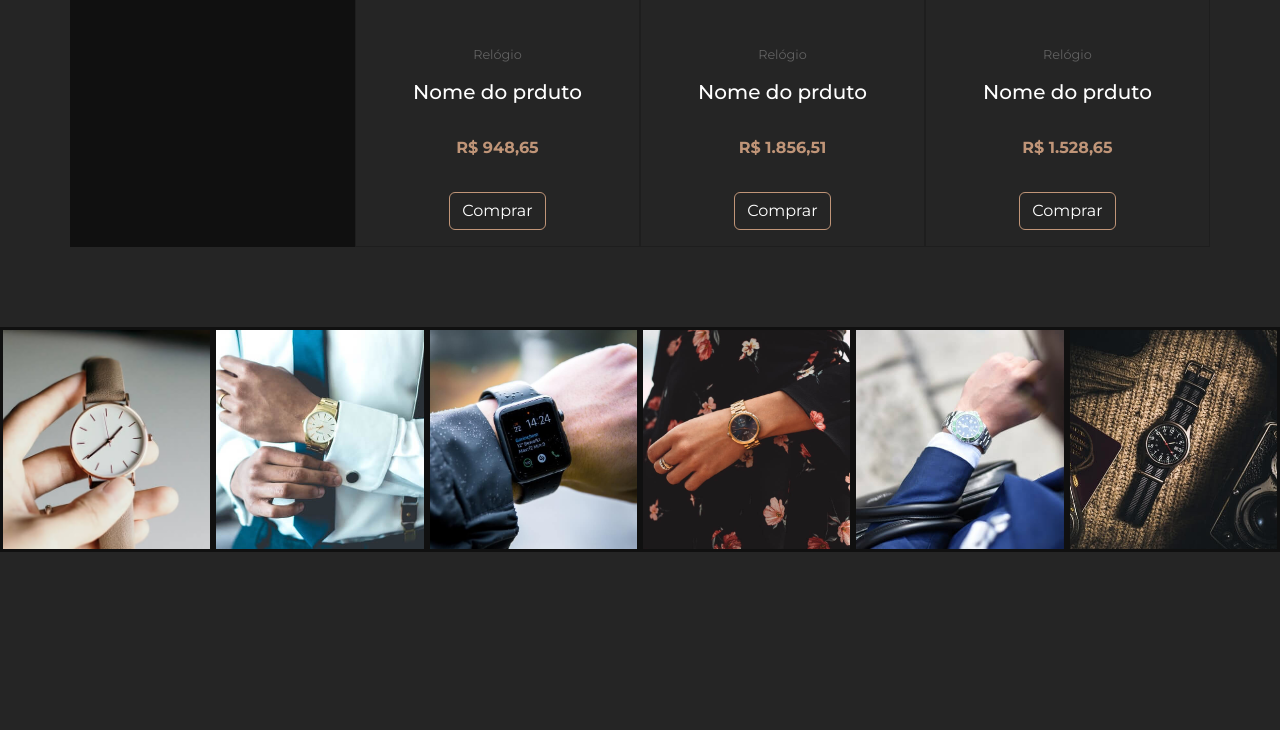
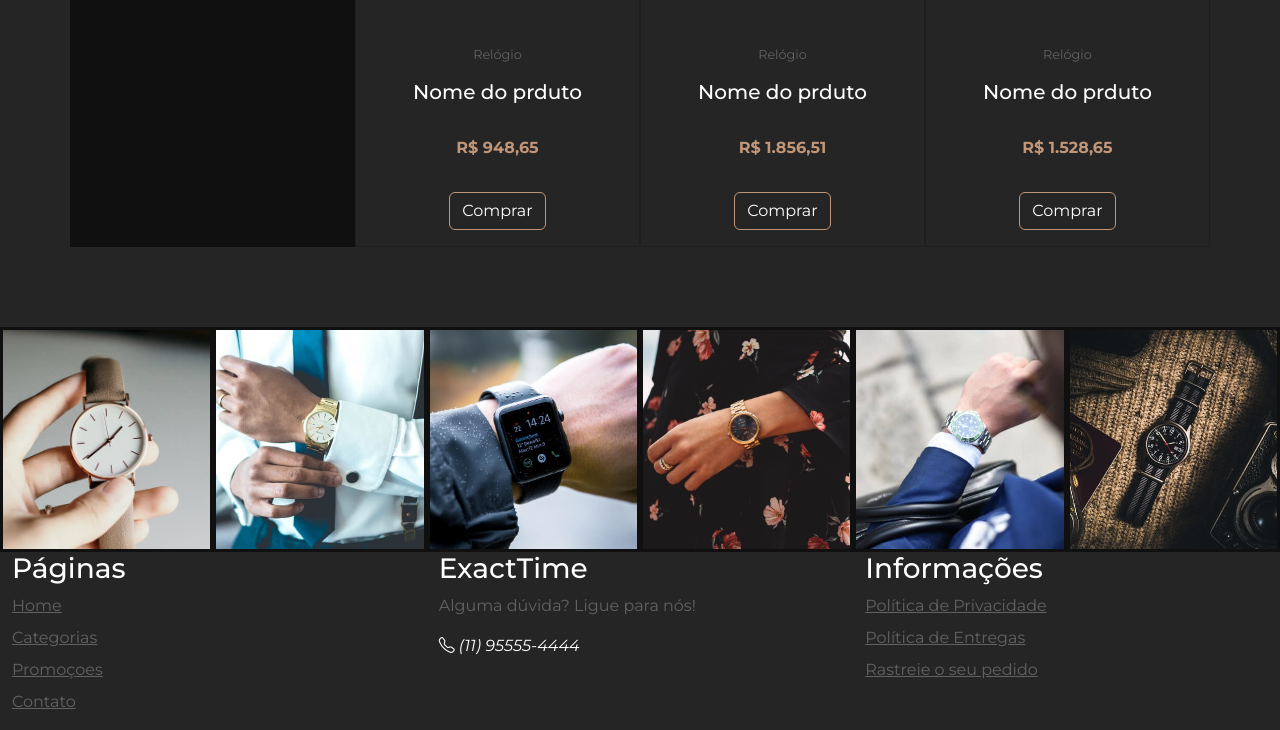
Before and after one commit to Leodf/projetos-bootstrap, a plain HTML site: page projeto-Ecommerce/index.html in a window 1280 px wide. Shown: the part 3199-3929 px from the top of the page. Before the commit the page ends 3751 px from the top, so only its background shows below. Drawn offline with nearby package versions, Linux system fonts and the light colour scheme.

Commit message:
criando o footer em html

```diff
--- a/projeto-Ecommerce/index.html
+++ b/projeto-Ecommerce/index.html
@@ -331,5 +331,34 @@
             <div class="col-6 col-md-2 image-container" id="insta6"></div>
         </div>
     </div>
+    <!-- FOOTER -->
+    <footer id="footer">
+        <div class="container-fluid" id="footer-links-container">
+            <div class="row">
+                <div class="col-12 col-md-4 footer-column">
+                    <h3>Páginas</h3>
+                    <ul class="list-unstyled">
+                        <li class="mb-2"><a href="#" class="secondary-color">Home</a></li>
+                        <li class="mb-2"><a href="#" class="secondary-color">Categorias</a></li>
+                        <li class="mb-2"><a href="#" class="secondary-color">Promoçoes</a></li>
+                        <li class="mb-2"><a href="#" class="secondary-color">Contato</a></li>
+                    </ul>
+                </div>
+                <div class="col-12 col-md-4 footer-column" id="footer-center">
+                    <h3>ExactTime</h3>
+                    <p class="secondary-color">Alguma dúvida? Ligue para nós!</p>
+                    <p class="store-phone"><i class="bi bi-telephone"> (11) 95555-4444</i></p>
+                </div>
+                <div class="col-12 col-md-4 footer-column">
+                    <h3>Informações</h3>
+                    <ul class="list-unstyled">
+                        <li class="mb-2"><a href="#" class="secondary-color">Política de Privacidade</a></li>
+                        <li class="mb-2"><a href="#" class="secondary-color">Política de Entregas</a></li>
+                        <li class="mb-2"><a href="#" class="secondary-color">Rastreie o seu pedido</a></li>
+                    </ul>
+                </div>
+            </div>
+        </div>
+    </footer>
 </body>
 </html>
```
